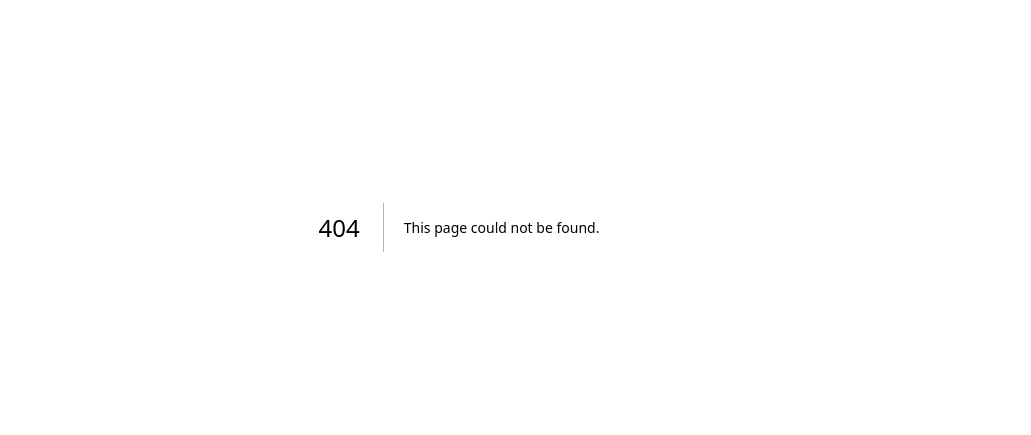
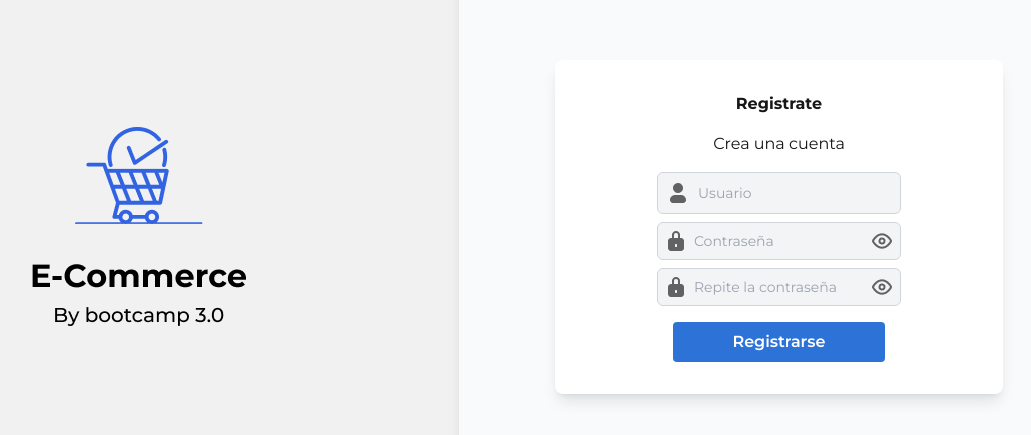
Before and after one commit to LuqueIgnacio/devlights_fronted, a Next.js app: page /register in a window 1280 px wide. Before the commit this address had no page. Shown: the part 173-608 px from the top of the page, without its empty margins (181-1212 px from the left). Built offline with nearby package versions, Linux system fonts and the light colour scheme.

Commit message:
Add register page

```diff
--- a/src/app/layout.tsx
+++ b/src/app/layout.tsx
@@ -1,5 +1,4 @@
 import type { Metadata } from "next";
-import localFont from "next/font/local";
 import "./globals.css";
 import {Montserrat} from "next/font/google"
 
--- a/src/app/login/layout.tsx
+++ /dev/null
@@ -1,16 +0,0 @@
-export const metadata = {
-  title: 'Next.js',
-  description: 'Generated by Next.js',
-}
-
-export default function RootLayout({
-  children,
-}: {
-  children: React.ReactNode
-}) {
-  return (
-    <html lang="en">
-      <body>{children}</body>
-    </html>
-  )
-}
--- /dev/null
+++ b/src/app/register/page.tsx
@@ -0,0 +1,124 @@
+"use client"
+
+import React, { useState } from 'react'
+import Image from 'next/image'
+import Link from 'next/link'
+export default function RegisterPage() {
+    const [formData, setFormData] = useState({
+        username: "",
+        password: "",
+        confirmPassword: ""
+    })
+    const [showPassword, setShowPassword] = useState(false)
+    const [passwordMatch, setPasswordMatch] = useState(true)
+
+    const handleShowPassword = () =>{
+        setShowPassword(!showPassword)
+    }
+
+    const handleChange = (event) => {
+        const { name, value } = event.target;
+        setFormData((prevData) => ({
+            ...prevData,
+            [name]: value,
+        }));
+    };
+
+    const handleSubmit = (e) =>{
+        e.preventDefault()
+        if(formData.password === formData.confirmPassword){
+            setPasswordMatch(true)
+            return
+        }
+        setPasswordMatch(false)
+    }
+    return (
+        <div className='grid grid-cols-2 h-screen'>
+            <div className='flex justify-center items-center'>
+                <div className='w-[218px] h-[200px] relative'>
+                    <Image
+                        src={"/logo2.png"}
+                        layout='fill'
+                        objectFit='none'
+                        alt='logo'
+                    />
+                </div>
+            </div>
+
+            <div className='flex justify-center items-center bg-gray-50 shadow-lg'>
+                <form onSubmit={handleSubmit} className='flex flex-col items-center gap-4 w-[70%] p-8 bg-white shadow-lg rounded-lg'>
+                    <h1 className='font-bold'>Registrate</h1>
+                    <span>Crea una cuenta</span>
+
+                    <div className='space-y-2'>
+                        <div className='flex gap-2 p-2 rounded-md bg-gray-100 border border-gray-300'>
+                            <div className='w-[24px] h-[24px] relative'>
+                                <Image
+                                    src={"/user.png"}
+                                    layout='fill'
+                                    objectFit='none'
+                                    alt='username'
+                                />
+                            </div>
+                            <input className='text-sm bg-gray-100' type="text" name="username" id="" placeholder='Usuario' value={formData.username}
+                                onChange={handleChange}
+                                required
+                            />
+                        </div>
+
+                        <div className='flex gap-2 p-2 rounded-md bg-gray-100 border border-gray-300'>
+                            <div className='w-[20px] h-[20px] relative'>
+                                <Image
+                                    src={"/padlock.png"}
+                                    layout='fill'
+                                    objectFit='none'
+                                    alt='padlock'
+                                />
+                            </div>
+                            <input className='text-sm bg-gray-100' type={showPassword ? "text" : "password"} name="password" id=""
+                                onChange={handleChange}
+                                placeholder='Contraseña'
+                            />
+                            <div className='w-[20px] h-[20px] relative hover:cursor-pointer' onClick={handleShowPassword}>
+                                <Image
+                                    src={"/eye.png"}
+                                    layout='fill'
+                                    objectFit='none'
+                                    alt='eye'
+                                />
+                            </div>
+                        </div>
+
+                        <div className='flex gap-2 p-2 rounded-md bg-gray-100 border border-gray-300'>
+                            <div className='w-[20px] h-[20px] relative'>
+                                <Image
+                                    src={"/padlock.png"}
+                                    layout='fill'
+                                    objectFit='none'
+                                    alt='padlock'
+                                />
+                            </div>
+                            <input className='text-sm bg-gray-100' type={showPassword ? "text" : "password"} name="confirmPassword" id=""
+                                onChange={handleChange}
+                                placeholder='Repite la contraseña'
+                            />
+                            <div className='w-[20px] h-[20px] relative hover:cursor-pointer' onClick={handleShowPassword}>
+                                <Image
+                                    src={"/eye.png"}
+                                    layout='fill'
+                                    objectFit='none'
+                                    alt='eye'
+                                />
+                            </div>
+                        </div>
+                    </div>
+                    {passwordMatch ? null : (
+                        <span className='text-red-500'>Las contraseñas no coinciden</span>
+                    )  }
+
+                    <button type='submit' className='w-[55%] font-semibold rounded bg-blue text-white p-2'>Registrarse</button>
+                </form>
+            </div>
+        </div>
+    )
+}
```
